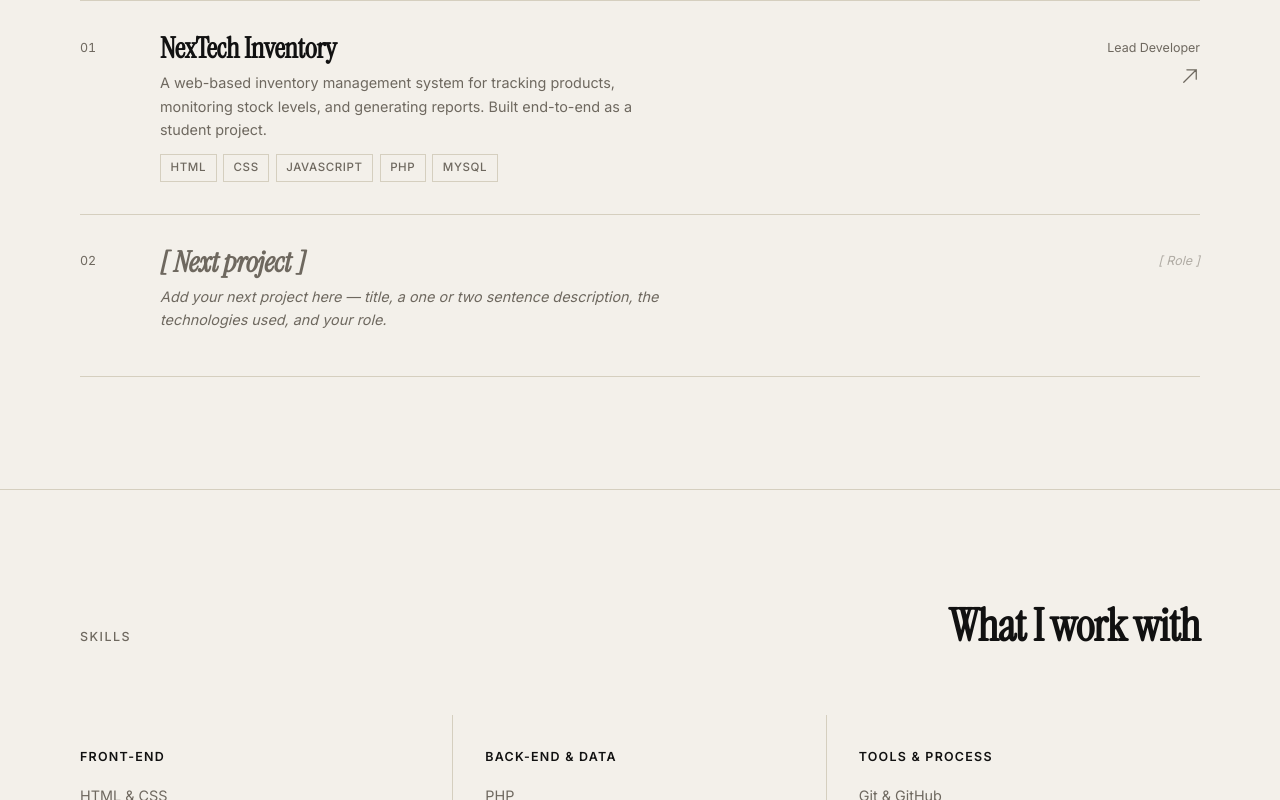
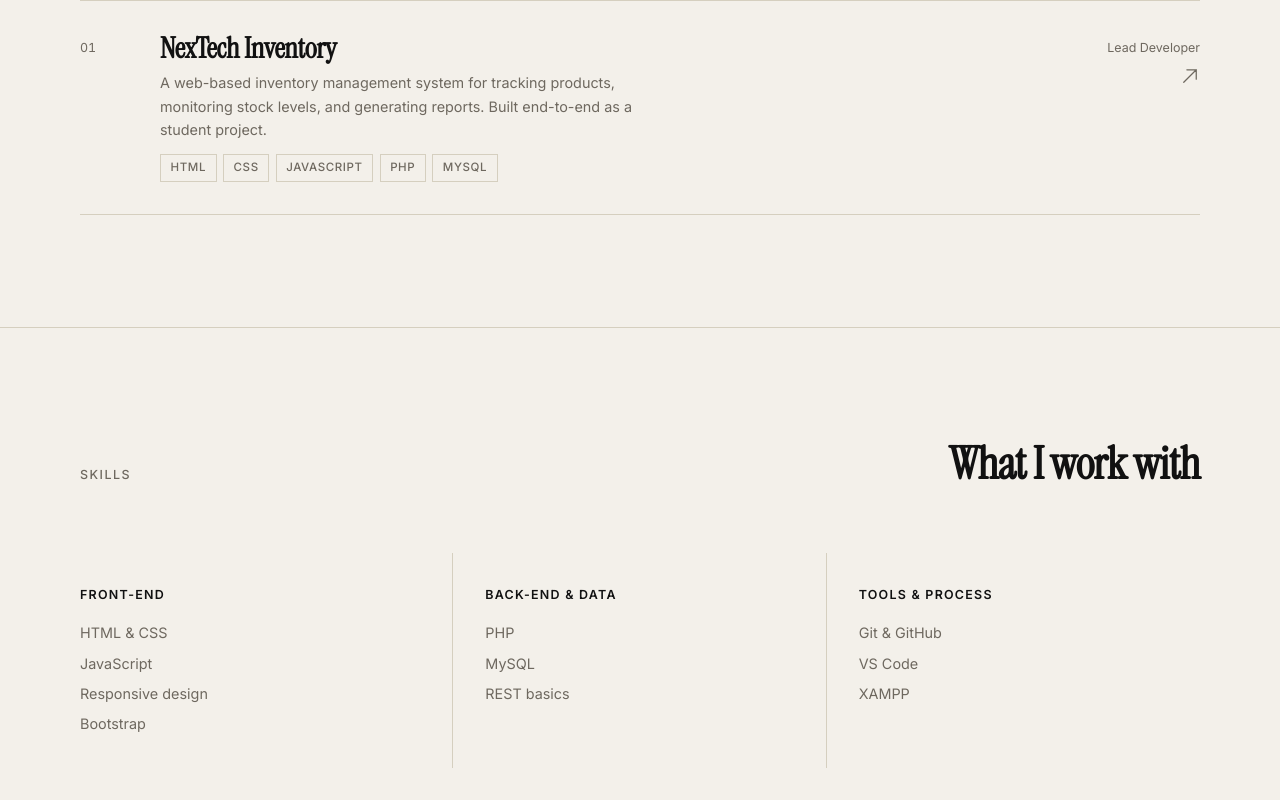
Before and after one commit to John616-oss/My-Portfolio, a plain HTML site: page index.html in a window 1280 px wide. Shown: the part 1882-2682 px from the top of the page. Drawn offline with Linux system fonts and the light colour scheme.

Commit message:
Remove placeholder project card

```diff
--- a/index.html
+++ b/index.html
@@ -701,19 +701,6 @@
             </div>
           </article>
 
-          <!-- Placeholder project 2 -->
-          <article class="work__item reveal reveal--delay-1" role="listitem">
-            <span class="work__num" aria-hidden="true">02</span>
-            <div class="work__meta">
-              <h3 class="work__title" style="color: var(--muted); font-style: italic;">[ Next project ]</h3>
-              <p class="work__desc" style="font-style: italic;">
-                Add your next project here — title, a one or two sentence description, the technologies used, and your role.
-              </p>
-            </div>
-            <div class="work__right">
-              <span class="work__role" style="font-style: italic; opacity: .5;">[ Role ]</span>
-            </div>
-          </article>
 
         </div>
       </div>
```
